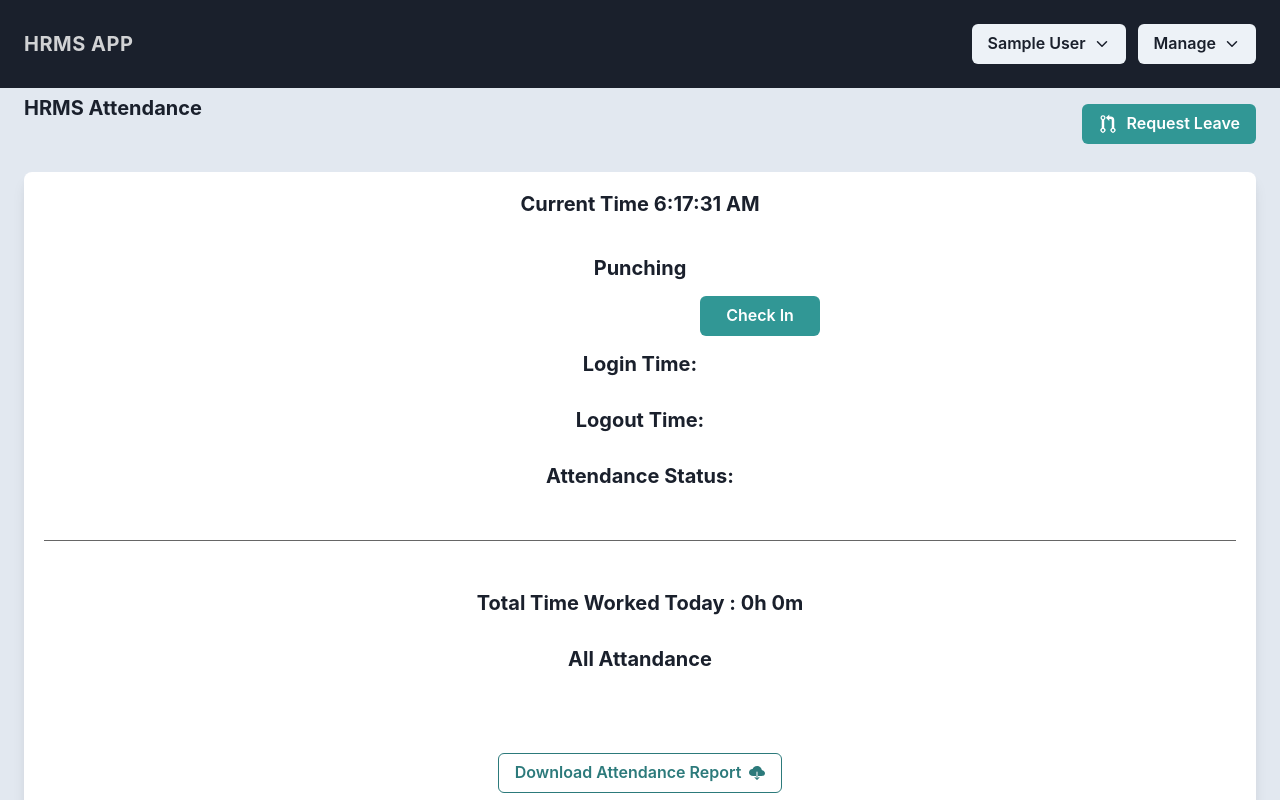
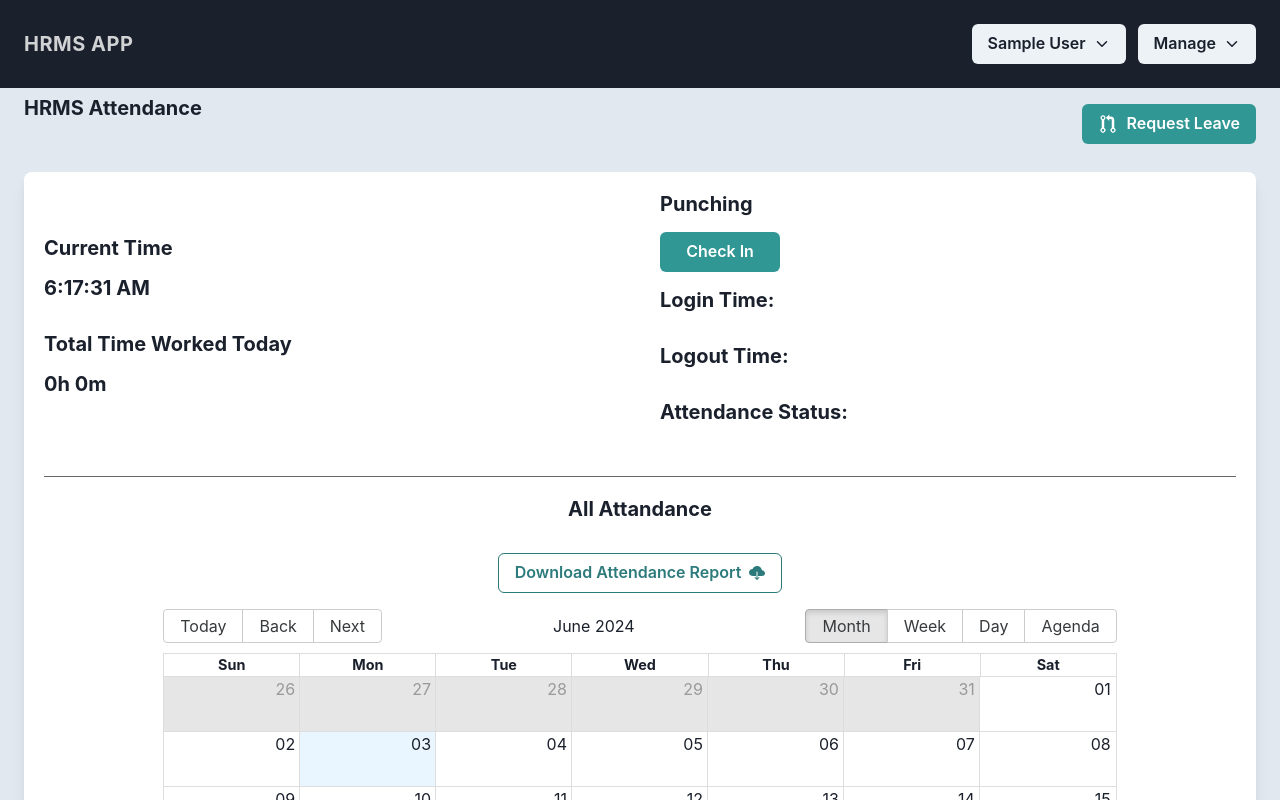
Before and after one commit to Radhikachandugade/HRMS_frontend, a React (Create React App) app: page / in a window 1280 px wide. Shown: the top 800 px of the page. Built offline with nearby package versions, Linux system fonts and the light colour scheme; no server answers; sample sign-in values are in the browser's storage.

Commit message:
made some changes

```diff
--- a/src/screens/HomeScreen.js
+++ b/src/screens/HomeScreen.js
@@ -7,9 +7,8 @@ import {
   Icon,
   Skeleton,
   layout,
-  Grid,
+  useMediaQuery,
   Divider,
-  Spacer,
 } from "@chakra-ui/react";
 import { IoGitPullRequestSharp } from "react-icons/io5";
 import { useDispatch, useSelector } from "react-redux";
@@ -32,7 +31,7 @@ const HomeScreen = () => {
   const [currentTime, setCurrentTime] = useState(
     new Date().toLocaleTimeString()
   );
-
+  const [isMobile] = useMediaQuery("(max-width: 600px)");
   const navigate = useNavigate();
   const dispatch = useDispatch();
   const [success, setSuccess] = useState(false);
@@ -109,10 +108,8 @@ const HomeScreen = () => {
   };
 
   const buttonStyle = {
-    height: "40px",
-    width: "120px",
-    position: "relative",
-    left: "41rem",
+    height: "40px", // Adjust the height as needed
+    width: "120px", // Adjust the width as needed
   };
 
   const calculateTotalTimeWorked = (record) => {
@@ -166,17 +163,32 @@ const HomeScreen = () => {
       </Flex>
 
       <Box bgColor="white" rounded="lg" shadow="lg" px="5" py="5">
-        <Grid mb="5" alignItems="center" gap="10">
-          <Box flex="50%">
-            <Heading as="h2" fontSize="xl" textAlign="center">
-              Current Time {currentTime}
+        <Flex
+          mb="5"
+          alignItems="center"
+          gap="10"
+          justifyContent="center"
+          flexDirection={isMobile ? "column" : "row"}
+        >
+          <Box flex="50%" alignItems="center">
+            <Heading as="h2" mb="4" fontSize="xl">
+              Current Time
             </Heading>
-            {/* <Heading as="h2" mb="8" fontSize="xl">
+            <Heading as="h2" mb="8" fontSize="xl">
               {currentTime}
-            </Heading> */}
+            </Heading>
+
+            <Heading as="h2" mb="4" fontSize="xl">
+              Total Time Worked Today
+            </Heading>
+            <Heading as="h2" mb="4" fontSize="xl">
+              {" "}
+              {totalTime.totalHours}h {totalTime.totalMinutes}m
+            </Heading>
           </Box>
-          <Box flex="50%">
-            <Heading as="h2" mb="4" fontSize="xl" textAlign="center">
+          {isMobile && <Divider borderColor="black" />}
+          <Box flex="50%" alignItems="center">
+            <Heading as="h2" mb="4" fontSize="xl">
               Punching
             </Heading>
             {checkInError || checkOutError ? (
@@ -205,7 +217,6 @@ const HomeScreen = () => {
               ) : (
                 <Button
                   colorScheme="teal"
-                  alignItems="center"
                   style={buttonStyle}
                   onClick={handleCheckInOrOut}
                 >
@@ -213,36 +224,22 @@ const HomeScreen = () => {
                 </Button>
               )}
             </Heading>
-            <Heading as="h2" mb="8" fontSize="xl" textAlign="center">
+            <Heading as="h2" mb="8" fontSize="xl">
               Login Time: {convertToIST(latestRecord?.loginTime)}
             </Heading>
-            <Heading as="h2" mb="8" fontSize="xl" textAlign="center">
+            <Heading as="h2" mb="8" fontSize="xl">
               Logout Time: {convertToIST(latestRecord?.logoutTime)}
             </Heading>
-            <Heading as="h2" mb="8" fontSize="xl" textAlign="center">
+            <Heading as="h2" mb="8" fontSize="xl">
               Attendance Status: {latestRecord?.status}
             </Heading>
           </Box>
-        </Grid>
+        </Flex>
         <Divider borderColor="black" />
-        <Spacer h="50px" />
-        <Flex alignItems="center" justifyContent="center">
-          <Box>
-            <Heading as="h2" mb="8" fontSize="xl">
-              Total Time Worked Today : {totalTime.totalHours}h{" "}
-              {totalTime.totalMinutes}m
-            </Heading>
-            {/* <Heading as="h2" mb="4" fontSize="xl">
-              {" "}
-              {totalTime.totalHours}h {totalTime.totalMinutes}m
-            </Heading> */}
-          </Box>
-        </Flex>{" "}
-        <Heading as="h2" mb="8" fontSize="xl" textAlign="center">
+        <Heading as="h2" mb="8" mt="5" fontSize="xl" textAlign="center">
           All Attandance
         </Heading>
-        <Spacer h="50px" />
-        {latestRecord && <MyCalendar attendanceData={attendanceAll} />}{" "}
+        {latestRecord && <MyCalendar attendanceData={attendanceAll} />}
         {/* Conditionally render MyCalendar */}
       </Box>
     </>
```
